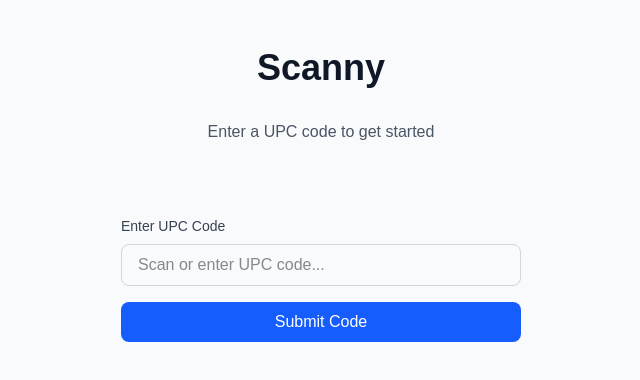
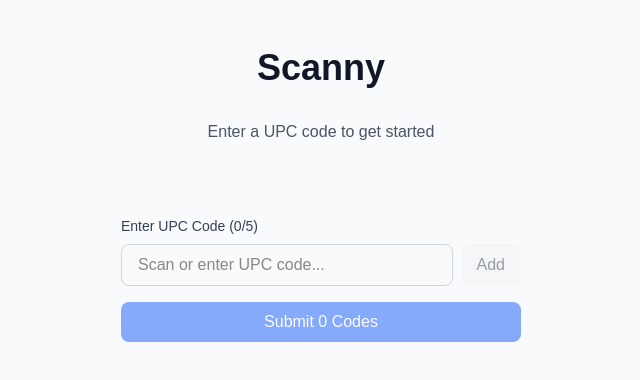
Before and after one commit to Deeligz/scanapp, a Next.js app: page / in a window 1280 px wide. Shown: the top 380 px of the page, without its empty margins (319-959 px from the left). Built offline with nearby package versions, Linux system fonts and the light colour scheme.

Commit message:
Added multi-code scanning functionality with 5-code limit and list view

```diff
--- a/src/components/UpcScanner.tsx
+++ b/src/components/UpcScanner.tsx
@@ -5,6 +5,8 @@ import { useState, useEffect } from 'react';
 export default function UpcScanner() {
     const [upcCode, setUpcCode] = useState('');
     const [isScanning, setIsScanning] = useState(false);
+    const [scannedCodes, setScannedCodes] = useState<string[]>([]);
+    const MAX_CODES = 5;
 
     useEffect(() => {
         let scanBuffer = '';
@@ -32,7 +34,6 @@ export default function UpcScanner() {
                 if (scanBuffer) {
                     // Process only if the buffer contains numbers
                     if (/^\d+$/.test(scanBuffer)) {
-                        setUpcCode(scanBuffer);
                         handleScan(scanBuffer);
                     }
                     scanBuffer = '';
@@ -49,16 +50,22 @@ export default function UpcScanner() {
             window.removeEventListener('keydown', handleKeyDown);
             clearTimeout(scanTimeout);
         };
-    }, [isScanning]); // Only re-run if isScanning changes
+    }, [isScanning]);
 
     const handleScan = (scannedCode: string) => {
-        console.log('Scanned code:', scannedCode);
-        // TODO: Handle the scanned code (e.g., API call, state update, etc.)
+        if (scannedCodes.length < MAX_CODES && !scannedCodes.includes(scannedCode)) {
+            setScannedCodes(prev => [...prev, scannedCode]);
+            setUpcCode(''); // Clear input field after successful scan
+        }
     };
 
     const handleSubmit = (e: React.FormEvent) => {
         e.preventDefault();
-        handleScan(upcCode);
+        if (scannedCodes.length === MAX_CODES) {
+            console.log('Submitting codes:', scannedCodes);
+            // TODO: Handle submission of all codes
+            setScannedCodes([]); // Clear the list after submission
+        }
     };
 
     const handleManualInput = (e: React.ChangeEvent<HTMLInputElement>) => {
@@ -66,6 +73,17 @@ export default function UpcScanner() {
         if (/^\d*$/.test(value)) { // Only allow digits
             setUpcCode(value);
         }
+    };
+
+    const handleManualAdd = () => {
+        if (upcCode && scannedCodes.length < MAX_CODES && !scannedCodes.includes(upcCode)) {
+            setScannedCodes(prev => [...prev, upcCode]);
+            setUpcCode(''); // Clear input field after adding
+        }
+    };
+
+    const removeCode = (index: number) => {
+        setScannedCodes(prev => prev.filter((_, i) => i !== index));
     };
 
     return (
@@ -76,29 +94,61 @@ export default function UpcScanner() {
                         htmlFor="upc-input"
                         className="block text-sm font-medium text-gray-700 mb-2"
                     >
-                        Enter UPC Code
+                        Enter UPC Code ({scannedCodes.length}/{MAX_CODES})
                     </label>
+                    <div className="flex gap-2">
                         <input
                             id="upc-input"
                             type="text"
                             value={upcCode}
                             onChange={handleManualInput}
                             placeholder="Scan or enter UPC code..."
-                        className="w-full px-4 py-2 border border-gray-300 rounded-lg focus:ring-2 focus:ring-blue-500 focus:border-blue-500 outline-none transition-colors"
+                            className="flex-1 px-4 py-2 border border-gray-300 rounded-lg focus:ring-2 focus:ring-blue-500 focus:border-blue-500 outline-none transition-colors"
                             pattern="[0-9]*"
                             inputMode="numeric"
                         />
+                        <button
+                            type="button"
+                            onClick={handleManualAdd}
+                            disabled={!upcCode || scannedCodes.length >= MAX_CODES}
+                            className="px-4 py-2 bg-gray-100 text-gray-700 rounded-lg hover:bg-gray-200 disabled:opacity-50 disabled:cursor-not-allowed"
+                        >
+                            Add
+                        </button>
                     </div>
+                </div>
+
                 {isScanning && (
                     <div className="text-sm text-blue-600 animate-pulse">
                         Scanning...
                     </div>
                 )}
+
+                {/* List of scanned codes */}
+                <div className="space-y-2">
+                    {scannedCodes.map((code, index) => (
+                        <div
+                            key={index}
+                            className="flex items-center justify-between bg-gray-50 p-3 rounded-lg"
+                        >
+                            <span className="font-mono">{code}</span>
+                            <button
+                                type="button"
+                                onClick={() => removeCode(index)}
+                                className="text-red-500 hover:text-red-700"
+                            >
+                                ✕
+                            </button>
+                        </div>
+                    ))}
+                </div>
+
                 <button
                     type="submit"
-                    className="w-full bg-blue-600 text-white py-2 px-4 rounded-lg hover:bg-blue-700 transition-colors focus:outline-none focus:ring-2 focus:ring-blue-500 focus:ring-offset-2"
+                    disabled={scannedCodes.length < MAX_CODES}
+                    className="w-full bg-blue-600 text-white py-2 px-4 rounded-lg hover:bg-blue-700 transition-colors focus:outline-none focus:ring-2 focus:ring-blue-500 focus:ring-offset-2 disabled:opacity-50 disabled:cursor-not-allowed"
                 >
-                    Submit Code
+                    Submit {scannedCodes.length} Code{scannedCodes.length !== 1 ? 's' : ''}
                 </button>
             </form>
         </div>
```
Lines whose indentation alone changed are shown as unchanged.
